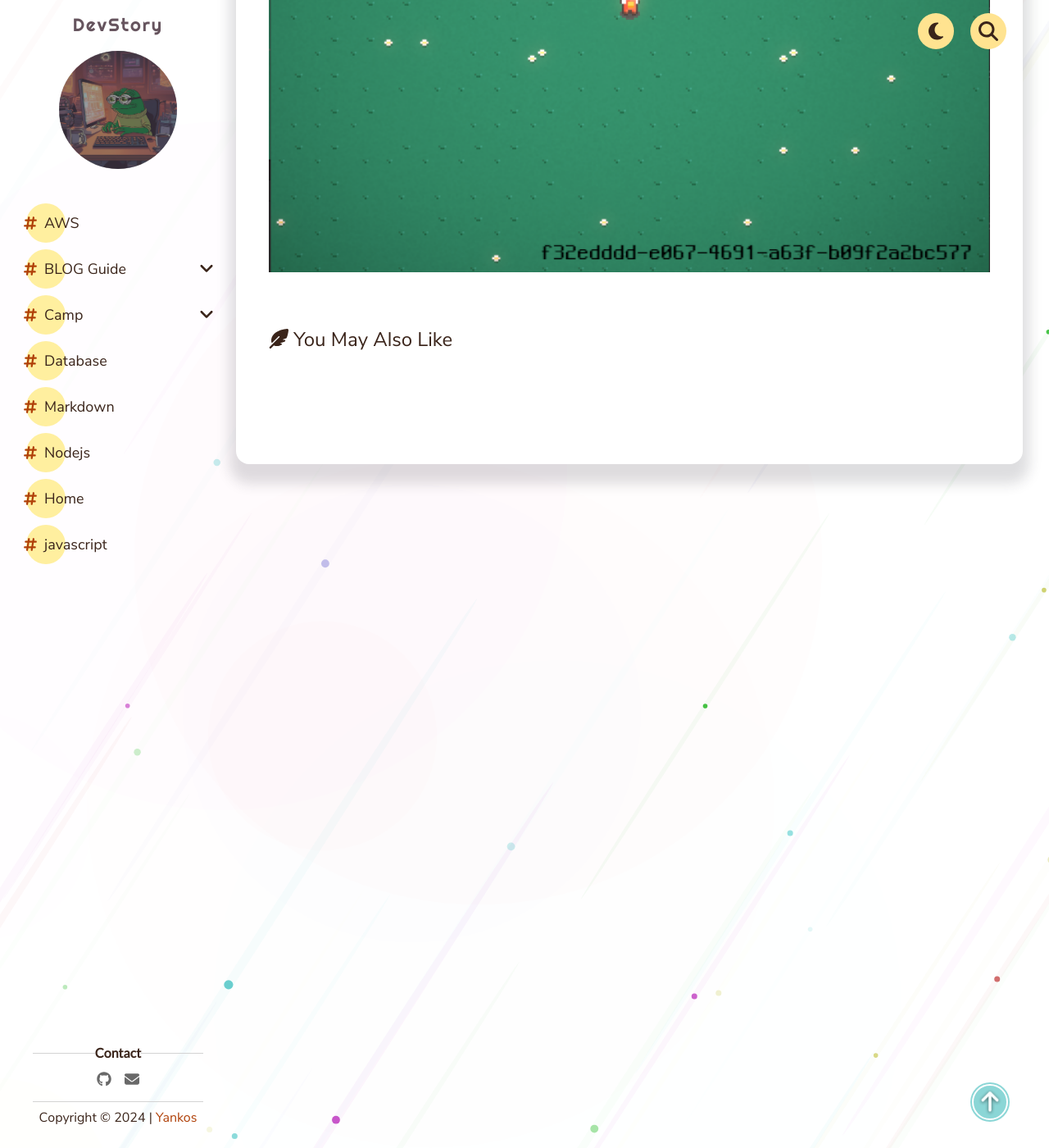
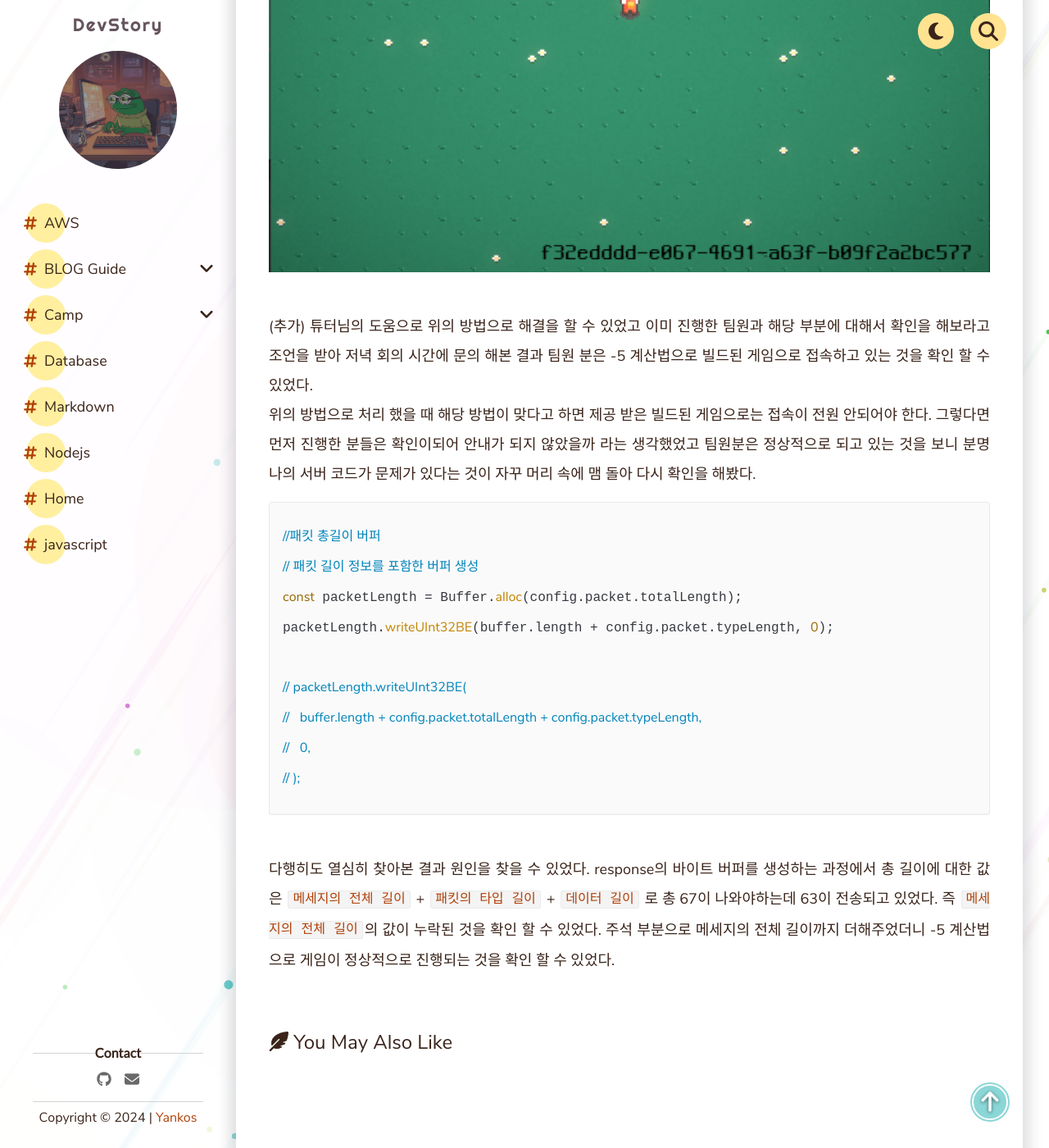
Before and after one commit to DevRogues/DevRogues.github.io, a Jekyll site: the page built from _pages/Camp/TIL/2025-01/2025-01-09-day52.md, in a window 1280 px wide and 1400 px high, scrolled down 4247 px. Shown: the whole window at 82% size. Built offline with Jekyll 4.4.1, drawn with Linux system fonts in a browser that asks for light colours; comment, search, counter and statistics services are not loaded.

Commit message:
Update 2025-01-09-day52.md

````diff
--- a/_pages/Camp/TIL/2025-01/2025-01-09-day52.md
+++ b/_pages/Camp/TIL/2025-01/2025-01-09-day52.md
@@ -44,3 +44,20 @@ bookmark: true
 
 계산법을 -5가 아닌 -1로 수정하고 다시 확인 해보니 정상적으로 게임이 진행되는 것을 확인 할 수 있었다.
 ![게임 실행](/assets/img/TIL/250109/005.png)
+
+(추가) 튜터님의 도움으로 위의 방법으로 해결을 할 수 있었고 이미 진행한 팀원과 해당 부분에 대해서 확인을 해보라고 조언을 받아 저녁 회의 시간에 문의 해본 결과 팀원 분은 -5 계산법으로 빌드된 게임으로 접속하고 있는 것을 확인 할 수 있었다.
+위의 방법으로 처리 했을 때 해당 방법이 맞다고 하면 제공 받은 빌드된 게임으로는 접속이 전원 안되어야 한다. 그렇다면 먼저 진행한 분들은 확인이되어 안내가 되지 않았을까 라는 생각했었고 팀원분은 정상적으로 되고 있는 것을 보니 분명 나의 서버 코드가 문제가 있다는 것이 자꾸 머리 속에 맴 돌아 다시 확인을 해봤다.
+
+```javascript
+//패킷 총길이 버퍼
+// 패킷 길이 정보를 포함한 버퍼 생성
+const packetLength = Buffer.alloc(config.packet.totalLength);
+packetLength.writeUInt32BE(buffer.length + config.packet.typeLength, 0);
+
+// packetLength.writeUInt32BE(
+//   buffer.length + config.packet.totalLength + config.packet.typeLength,
+//   0,
+// );
+```
+
+다행히도 열심히 찾아본 결과 원인을 찾을 수 있었다. response의 바이트 버퍼를 생성하는 과정에서 총 길이에 대한 값은 `메세지의 전체 길이` + `패킷의 타입 길이` + `데이터 길이` 로 총 67이 나와야하는데 63이 전송되고 있었다. 즉 `메세지의 전체 길이`의 값이 누락된 것을 확인 할 수 있었다. 주석 부분으로 메세지의 전체 길이까지 더해주었더니 -5 계산법으로 게임이 정상적으로 진행되는 것을 확인 할 수 있었다.
````
